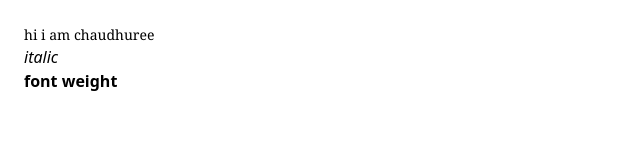
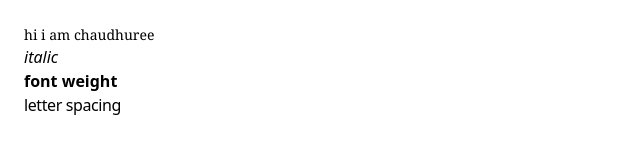
Before and after one commit to chaudhuree/tailwind-full, a website built with Vite: page font and sizing/index.html in a window 1280 px wide. Shown: the whole page, without its empty margins (0-640 px from the left). Built offline with nearby package versions, Linux system fonts and the light colour scheme.

Commit message:
docs: letter spacing

```diff
--- a/font and sizing/index.html
+++ b/font and sizing/index.html
@@ -12,6 +12,7 @@
       <p class="font-serif text-[14px] hover:text-base">hi i am chaudhuree</p>
       <p class="italic hover:not-italic">italic</p>
       <p class="font-semibold hover:font-normal">font weight</p>
+      <p class="tracking-tight hover:tracking-wide">letter spacing</p>
     </div>
   </body>
 </html>
```
